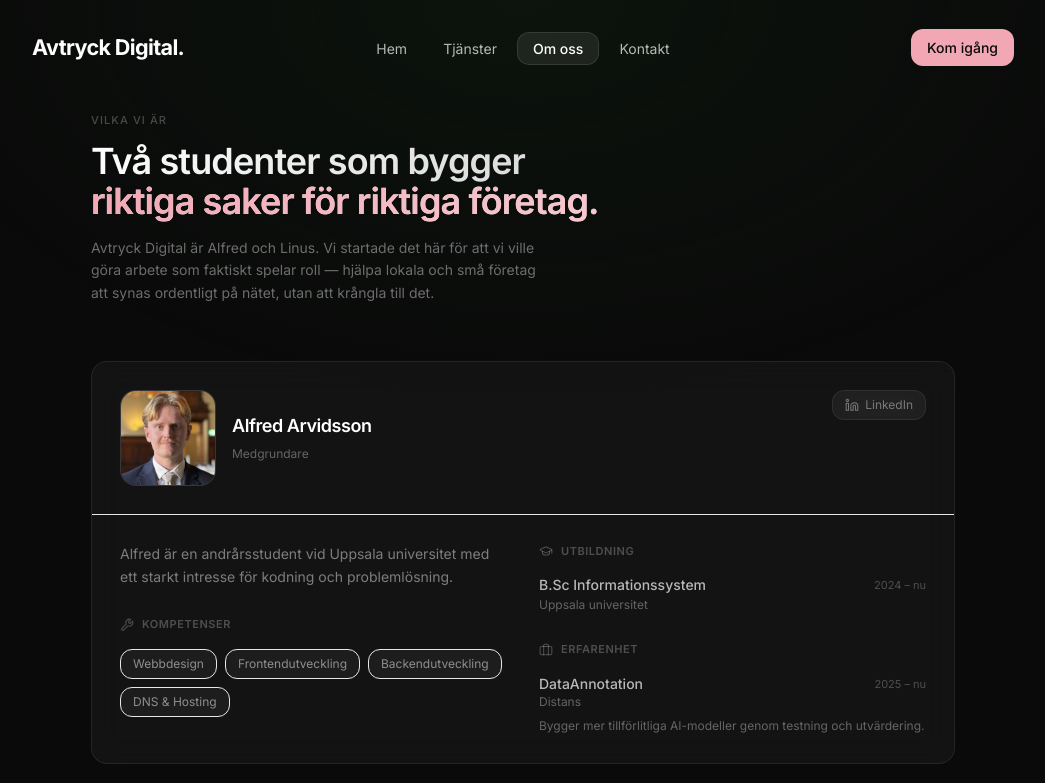
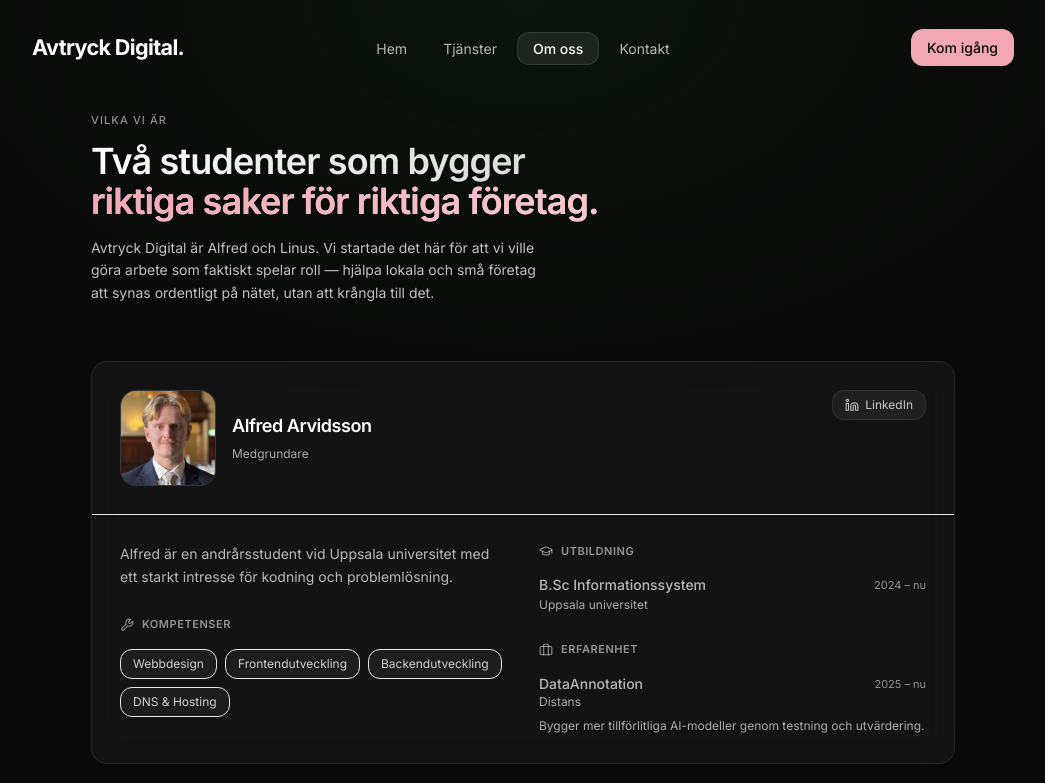
Before and after one commit to L-A-Solutions/growable-site, a Next.js app: page /about in a window 1280 px wide. Shown: the top 783 px of the page, without its empty margins (117-1162 px from the left). Built offline with nearby package versions, Linux system fonts and the light colour scheme.

Commit message:
Brighten text contrast across all pages, fix label size consistency
Co-Authored-By: Claude Sonnet 4.6 <noreply@anthropic.com>

```diff
--- a/app/about/page.tsx
+++ b/app/about/page.tsx
@@ -103,7 +103,7 @@ function PersonCard({ person, index }: { person: Person; index: number }) {
             <h2 className="text-lg font-semibold text-white tracking-tight">
               {person.name}
             </h2>
-            <span className="text-xs text-white/35">{person.role}</span>
+            <span className="text-xs text-white/65">{person.role}</span>
           </div>
         </div>
 
@@ -112,7 +112,7 @@ function PersonCard({ person, index }: { person: Person; index: number }) {
           target="_blank"
           rel="noopener noreferrer"
           aria-label={`${person.name} på LinkedIn`}
-          className="flex items-center gap-1.5 px-3 py-1.5 rounded-xl glass border border-white/10 text-xs text-white/40 hover:text-white/70 hover:border-white/20 transition-all duration-200 cursor-pointer flex-shrink-0"
+          className="flex items-center gap-1.5 px-3 py-1.5 rounded-xl glass border border-white/10 text-xs text-white/75 hover:text-white/70 hover:border-white/20 transition-all duration-200 cursor-pointer flex-shrink-0"
         >
           <Linkedin className="w-3.5 h-3.5" strokeWidth={1.8} />
           LinkedIn
@@ -122,12 +122,12 @@ function PersonCard({ person, index }: { person: Person; index: number }) {
       <div className="p-7 grid md:grid-cols-2 gap-8">
         {/* Left */}
         <div className="flex flex-col gap-7">
-          <p className="text-sm text-white/45 leading-relaxed">{person.bio}</p>
+          <p className="text-sm text-white/70 leading-relaxed">{person.bio}</p>
 
           <div>
             <div className="flex items-center gap-2 mb-4">
-              <Wrench className="w-3.5 h-3.5 text-white/25" strokeWidth={1.8} />
-              <span className="text-[11px] font-semibold tracking-wider uppercase text-white/25">
+              <Wrench className="w-3.5 h-3.5 text-white/55" strokeWidth={1.8} />
+              <span className="text-[11px] font-semibold tracking-wider uppercase text-white/55">
                 Kompetenser
               </span>
             </div>
@@ -135,7 +135,7 @@ function PersonCard({ person, index }: { person: Person; index: number }) {
               {person.expertise.map((skill) => (
                 <span
                   key={skill}
-                  className="px-3 py-1.5 rounded-xl bg-white/[0.04] border border-white/8 text-xs text-white/50"
+                  className="px-3 py-1.5 rounded-xl bg-white/[0.04] border border-white/8 text-xs text-white/80"
                 >
                   {skill}
                 </span>
@@ -148,8 +148,8 @@ function PersonCard({ person, index }: { person: Person; index: number }) {
         <div className="flex flex-col gap-7">
           <div>
             <div className="flex items-center gap-2 mb-4">
-              <GraduationCap className="w-3.5 h-3.5 text-white/25" strokeWidth={1.8} />
-              <span className="text-[11px] font-semibold tracking-wider uppercase text-white/25">
+              <GraduationCap className="w-3.5 h-3.5 text-white/55" strokeWidth={1.8} />
+              <span className="text-[11px] font-semibold tracking-wider uppercase text-white/55">
                 Utbildning
               </span>
             </div>
@@ -158,9 +158,9 @@ function PersonCard({ person, index }: { person: Person; index: number }) {
                 <div key={i} className="flex items-start justify-between gap-4">
                   <div>
                     <p className="text-sm font-medium text-white/70">{ed.degree}</p>
-                    <p className="text-xs text-white/35 mt-0.5">{ed.school}</p>
+                    <p className="text-xs text-white/65 mt-0.5">{ed.school}</p>
                   </div>
-                  <span className="text-[11px] text-white/25 flex-shrink-0 mt-0.5">
+                  <span className="text-[11px] text-white/55 flex-shrink-0 mt-0.5">
                     {ed.year}
                   </span>
                 </div>
@@ -170,8 +170,8 @@ function PersonCard({ person, index }: { person: Person; index: number }) {
 
           <div>
             <div className="flex items-center gap-2 mb-4">
-              <Briefcase className="w-3.5 h-3.5 text-white/25" strokeWidth={1.8} />
-              <span className="text-[11px] font-semibold tracking-wider uppercase text-white/25">
+              <Briefcase className="w-3.5 h-3.5 text-white/55" strokeWidth={1.8} />
+              <span className="text-[11px] font-semibold tracking-wider uppercase text-white/55">
                 Erfarenhet
               </span>
             </div>
@@ -181,14 +181,14 @@ function PersonCard({ person, index }: { person: Person; index: number }) {
                   <div className="flex items-start justify-between gap-4 mb-1">
                     <div>
                       <p className="text-sm font-medium text-white/70">{exp.title}</p>
-                      <p className="text-xs text-white/35">{exp.place}</p>
+                      <p className="text-xs text-white/65">{exp.place}</p>
                     </div>
-                    <span className="text-[11px] text-white/25 flex-shrink-0 mt-0.5">
+                    <span className="text-[11px] text-white/55 flex-shrink-0 mt-0.5">
                       {exp.period}
                     </span>
                   </div>
                   {exp.description && (
-                    <p className="text-xs text-white/35 leading-relaxed mt-1.5">
+                    <p className="text-xs text-white/65 leading-relaxed mt-1.5">
                       {exp.description}
                     </p>
                   )}
@@ -221,7 +221,7 @@ export default function AboutPage() {
           transition={{ duration: 0.45 }}
           className="mb-14"
         >
-          <span className="text-[11px] font-medium tracking-widest uppercase text-white/25 mb-3 block">
+          <span className="text-[11px] font-medium tracking-widest uppercase text-white/55 mb-3 block">
             Vilka vi är
           </span>
           <h1 className="text-3xl sm:text-4xl font-semibold tracking-tight text-gradient leading-tight mb-4">
@@ -229,7 +229,7 @@ export default function AboutPage() {
             <br />
             <span className="text-gradient-pink">riktiga saker för riktiga företag.</span>
           </h1>
-          <p className="text-sm text-white/40 max-w-md leading-relaxed">
+          <p className="text-sm text-white/75 max-w-md leading-relaxed">
             Avtryck Digital är Alfred och Linus. Vi startade det här för att vi ville
             göra arbete som faktiskt spelar roll — hjälpa lokala och små företag
             att synas ordentligt på nätet, utan att krångla till det.
@@ -253,7 +253,7 @@ export default function AboutPage() {
             <h3 className="text-base font-semibold text-white mb-1">
               Vill du jobba med oss?
             </h3>
-            <p className="text-sm text-white/40">
+            <p className="text-sm text-white/75">
               Vi vill gärna höra mer om ditt projekt.
             </p>
           </div>
--- a/app/not-found.tsx
+++ b/app/not-found.tsx
@@ -2,7 +2,7 @@ export default function NotFound() {
   return (
     <div style={{ minHeight: "80vh", display: "flex", flexDirection: "column", alignItems: "center", justifyContent: "center", gap: "1rem" }}>
       <h1 style={{ fontSize: "3rem", fontWeight: 600, color: "#ffffff" }}>404</h1>
-      <p style={{ color: "rgba(255,255,255,0.4)" }}>Sidan hittades inte.</p>
+      <p style={{ color: "rgba(255,255,255,0.75)" }}>Sidan hittades inte.</p>
       <a href="/" style={{ color: "#F2A7B5", textDecoration: "none", fontSize: "0.875rem" }}>← Tillbaka till startsidan</a>
     </div>
   );
--- a/app/services/page.tsx
+++ b/app/services/page.tsx
@@ -123,7 +123,7 @@ export default function ServicesPage() {
           transition={{ duration: 0.4 }}
           className="mb-7"
         >
-          <span className="inline-flex items-center gap-2 px-3 py-1.5 rounded-full glass border border-white/10 text-xs text-white/45">
+          <span className="inline-flex items-center gap-2 px-3 py-1.5 rounded-full glass border border-white/10 text-xs text-white/70">
             Vad vi gör
           </span>
         </m.div>
@@ -143,7 +143,7 @@ export default function ServicesPage() {
           initial={{ opacity: 0, y: 16 }}
           animate={{ opacity: 1, y: 0 }}
           transition={{ duration: 0.5, delay: 0.15 }}
-          className="text-sm text-white/40 max-w-sm mx-auto leading-relaxed mb-8"
+          className="text-sm text-white/75 max-w-sm mx-auto leading-relaxed mb-8"
         >
           Vi håller det enkelt. Här är exakt vad vi erbjuder, vad som ingår och
           hur vi arbetar.
@@ -191,7 +191,7 @@ export default function ServicesPage() {
                       strokeWidth={1.8}
                     />
                   </div>
-                  <span className="text-[11px] font-medium tracking-wider uppercase text-white/25">
+                  <span className="text-[11px] font-medium tracking-wider uppercase text-white/55">
                     {svc.label}
                   </span>
                 </div>
@@ -199,11 +199,11 @@ export default function ServicesPage() {
                 <h2 className="text-lg font-semibold text-white mb-3 leading-snug">
                   {svc.tagline}
                 </h2>
-                <p className="text-sm text-white/40 leading-relaxed">{svc.description}</p>
+                <p className="text-sm text-white/75 leading-relaxed">{svc.description}</p>
               </div>
 
               <div>
-                <span className="text-[11px] font-semibold tracking-wider uppercase text-white/20 mb-4 block">
+                <span className="text-[11px] font-semibold tracking-wider uppercase text-white/80 mb-4 block">
                   Vad som ingår
                 </span>
                 <ul className="flex flex-col gap-3">
@@ -214,7 +214,7 @@ export default function ServicesPage() {
                         style={{ color: svc.accent }}
                         strokeWidth={2}
                       />
-                      <span className="text-sm text-white/50">{item}</span>
+                      <span className="text-sm text-white/80">{item}</span>
                     </li>
                   ))}
                 </ul>
@@ -243,7 +243,7 @@ export default function ServicesPage() {
           <h2 className="text-xl sm:text-2xl font-semibold text-white mb-3 leading-tight">
             Osäker på vad du behöver?
           </h2>
-          <p className="text-sm text-white/40 mb-7 max-w-xs mx-auto leading-relaxed">
+          <p className="text-sm text-white/75 mb-7 max-w-xs mx-auto leading-relaxed">
             Hör av dig. Vi tar ett snabbt samtal och räknar ut rätt startpunkt
             tillsammans.
           </p>
```
